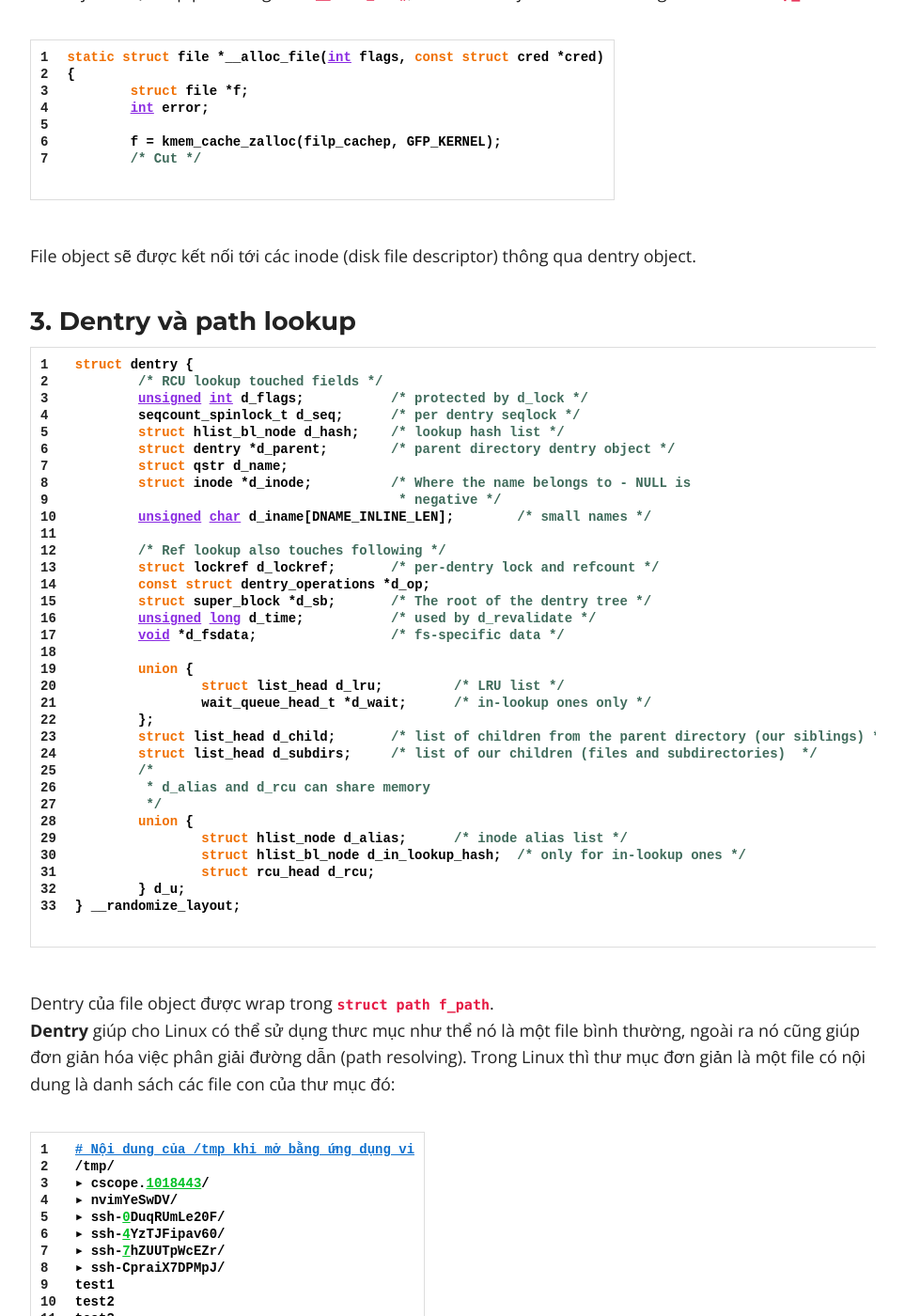
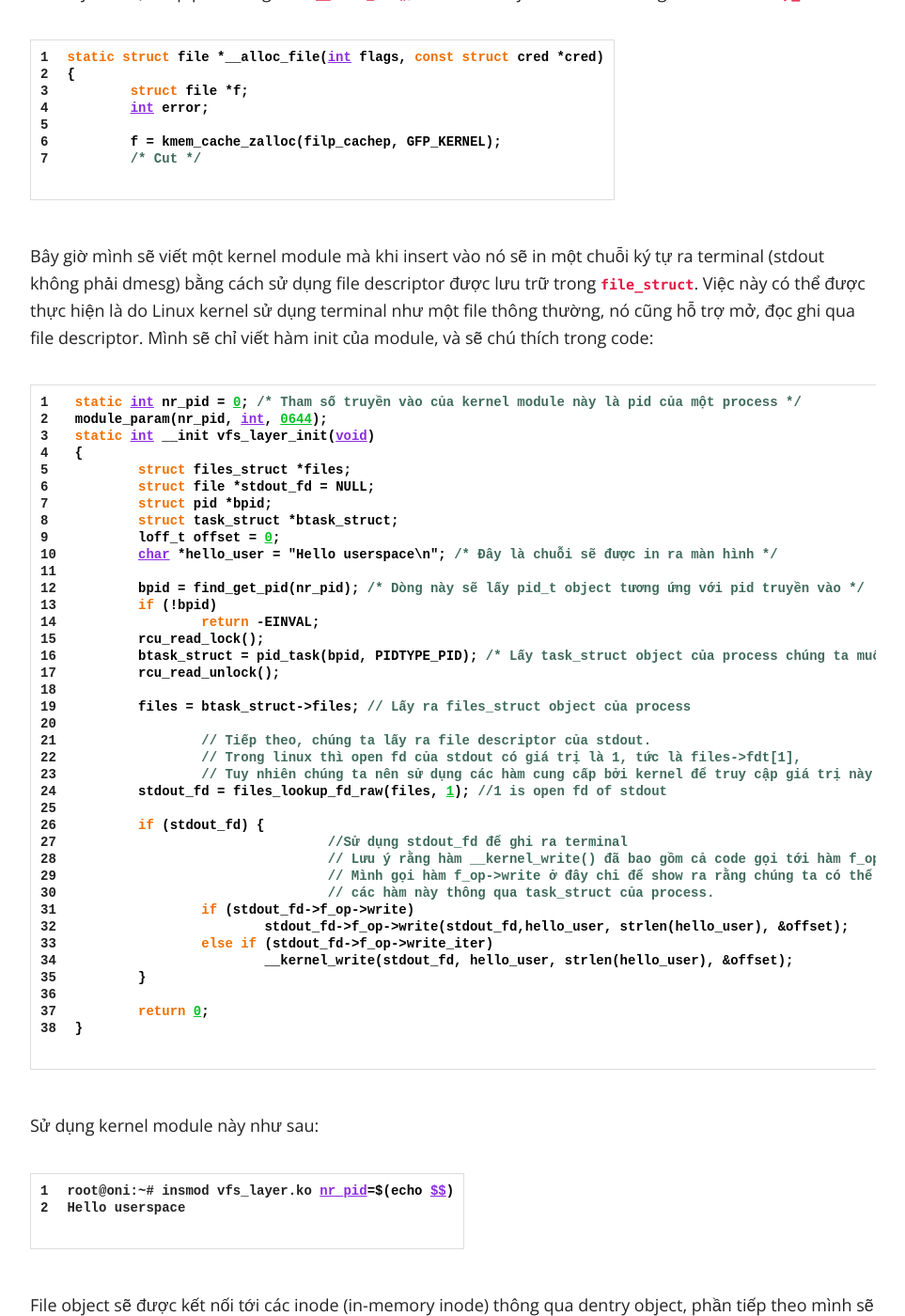
Before and after one commit to ita93/ita93.github.io, a Jekyll site: the page built from _posts/2022-01-26-virtual-file-system.md, in a window 1280 px wide and 1400 px high, scrolled down 6709 px. Shown: the whole window at 94% size, without its empty margins (158-1121 px from the left). Built offline with Jekyll 4.4.1, drawn with Linux system fonts in a browser that asks for light colours; nearby versions of some CDN libraries; some of the changed text lies outside the part shown.

Commit message:
Write to console via task_struct example

````diff
--- a/_posts/2022-01-26-virtual-file-system.md
+++ b/_posts/2022-01-26-virtual-file-system.md
@@ -150,7 +150,56 @@ static struct file *__alloc_file(int flags, const struct cred *cred)
 	/* Cut */
 {% endhighlight %}
 
-File object sẽ được kết nối tới các inode (disk file descriptor) thông qua dentry object.
+Bây giờ mình sẽ viết một kernel module mà khi insert vào nó sẽ in một chuỗi ký tự ra terminal (stdout không phải dmesg) bằng cách sử dụng file descriptor được lưu trữ trong ```file_struct```. Việc này có thể được thực hiện là do Linux kernel sử dụng terminal như một file thông thường, nó cũng hỗ trợ mở, đọc ghi qua file descriptor. Mình sẽ chỉ viết hàm init của module, và sẽ chú thích trong code:
+
+{% highlight C linenos %}
+static int nr_pid = 0; /* Tham số truyền vào của kernel module này là pid của một process */
+module_param(nr_pid, int, 0644);
+static int __init vfs_layer_init(void)
+{
+        struct files_struct *files;
+        struct file *stdout_fd = NULL;
+        struct pid *bpid;
+        struct task_struct *btask_struct;
+        loff_t offset = 0;
+        char *hello_user = "Hello userspace\n"; /* Đây là chuỗi sẽ được in ra màn hình */
+
+        bpid = find_get_pid(nr_pid); /* Dòng này sẽ lấy pid_t object tương ứng với pid truyền vào */
+        if (!bpid)
+                return -EINVAL;
+        rcu_read_lock();
+        btask_struct = pid_task(bpid, PIDTYPE_PID); /* Lấy task_struct object của process chúng ta muốn thao tác */
+        rcu_read_unlock();
+
+        files = btask_struct->files; // Lấy ra files_struct object của process
+
+		// Tiếp theo, chúng ta lấy ra file descriptor của stdout.
+		// Trong linux thì open fd của stdout có giá trị là 1, tức là files->fdt[1],
+		// Tuy nhiên chúng ta nên sử dụng các hàm cung cấp bởi kernel để truy cập giá trị này thay vì truy cập trực tiếp
+        stdout_fd = files_lookup_fd_raw(files, 1); //1 is open fd of stdout
+
+        if (stdout_fd) {
+				//Sử dụng stdout_fd để ghi ra terminal
+				// Lưu ý rằng hàm __kernel_write() đã bao gồm cả code gọi tới hàm f_op->write
+				// Mình gọi hàm f_op->write ở đây chỉ để show ra rằng chúng ta có thể truy cập
+				// các hàm này thông qua task_struct của process.
+                if (stdout_fd->f_op->write)
+                        stdout_fd->f_op->write(stdout_fd,hello_user, strlen(hello_user), &offset);
+                else if (stdout_fd->f_op->write_iter)
+                        __kernel_write(stdout_fd, hello_user, strlen(hello_user), &offset);
+        }
+
+        return 0;
+}
+{% endhighlight %}
+
+Sử dụng kernel module này như sau:
+{% highlight bash linenos %}
+root@oni:~# insmod vfs_layer.ko nr_pid=$(echo $$)
+Hello userspace
+{% endhighlight %}
+
+File object sẽ được kết nối tới các inode (in-memory inode) thông qua dentry object,  phần tiếp theo mình sẽ viết về dentry và path lookup
 
 ### 3. Dentry và path lookup
 {% highlight C linenos %}
````
